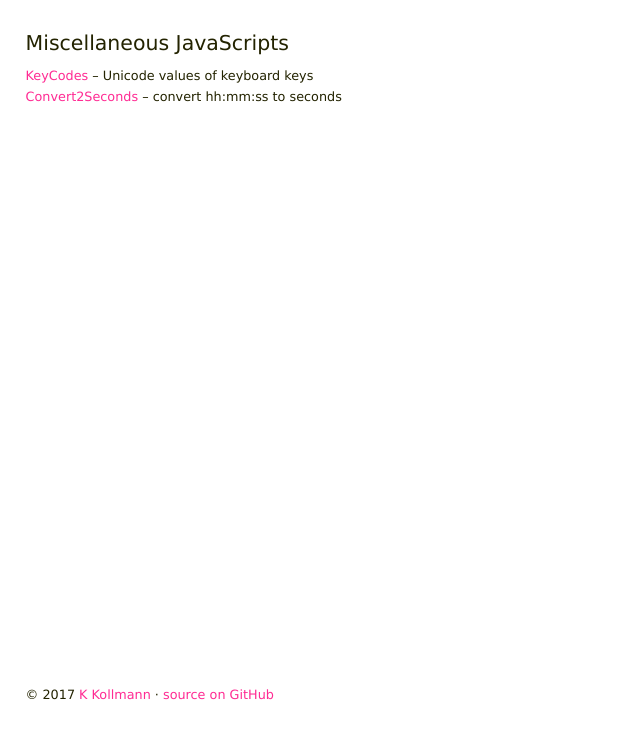
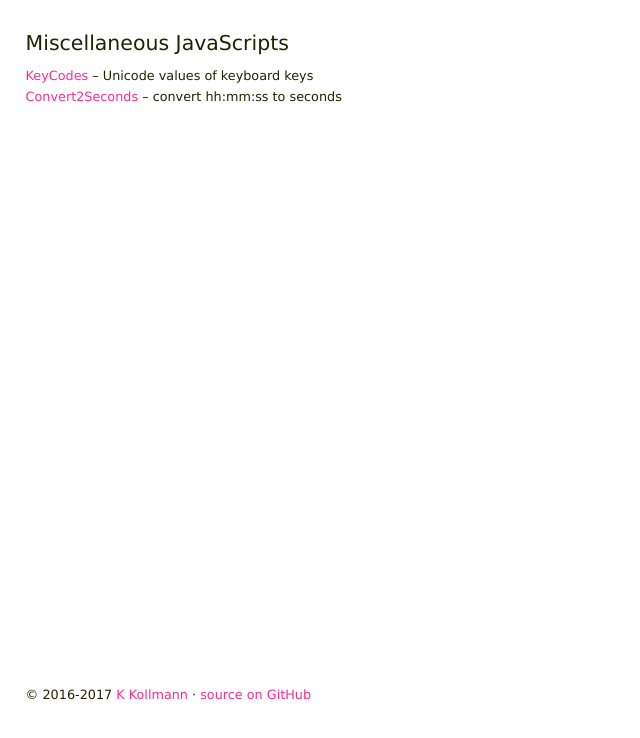
Before and after one commit to keikoro/javascripts, a plain HTML site: page index.html in a window 1280 px wide. Shown: the whole page, without its empty margins (0-640 px from the left). Drawn offline with Linux system fonts and the light colour scheme.

Commit message:
index.html update copyright notice

```diff
--- a/index.html
+++ b/index.html
@@ -24,7 +24,7 @@
     &ndash; convert hh:mm:ss to seconds</div>
 </div>
 <div class="footer">
-  <p>&copy; 2017 <a href="<code∆k.kollmann·moe>">K Kollmann</a>
+  <p>&copy; 2016-2017 <a href="<code∆k.kollmann·moe>">K Kollmann</a>
     &middot; <a href="https://github.com/keikoro/javascripts/">source on GitHub</a>
   </p>
 </div>
```
